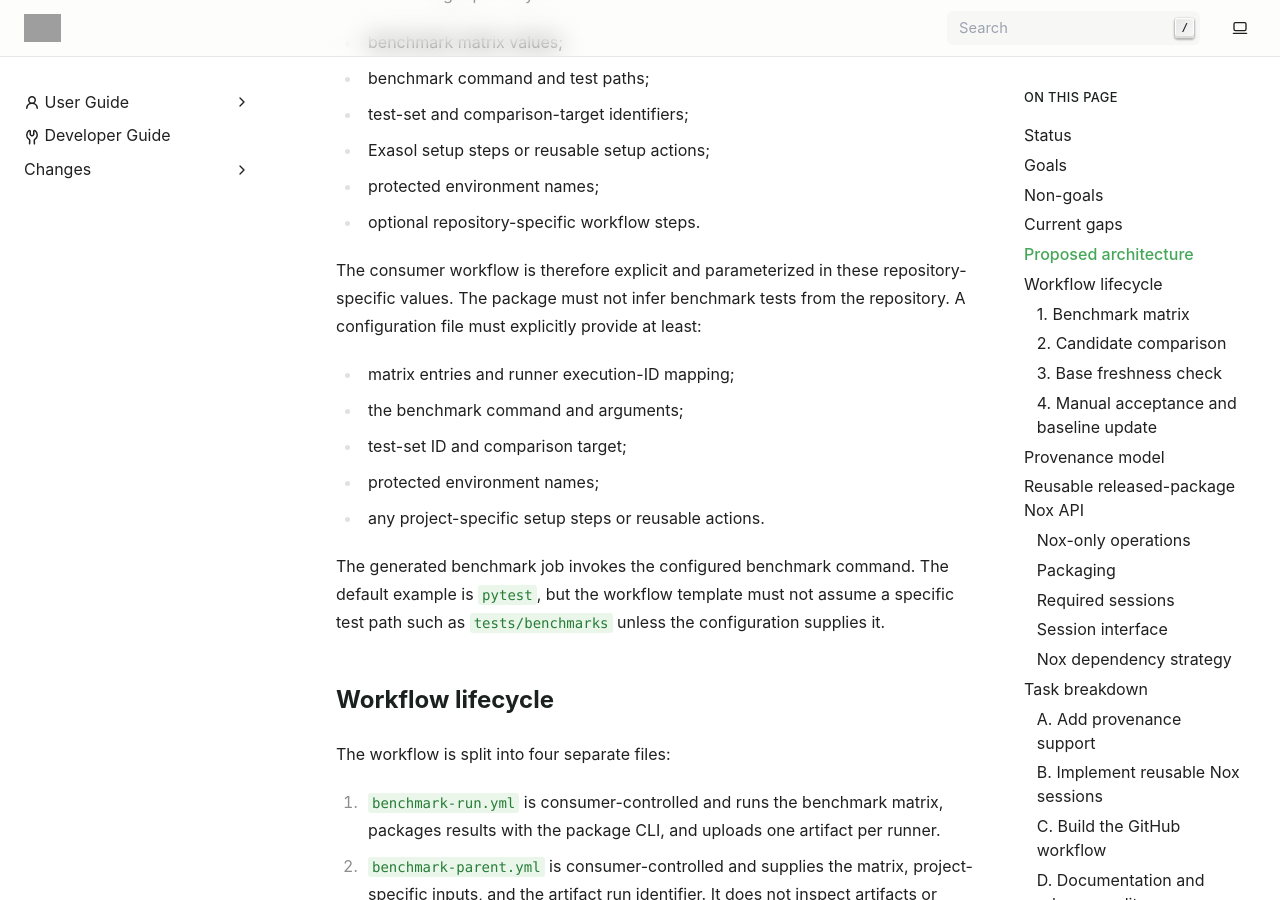
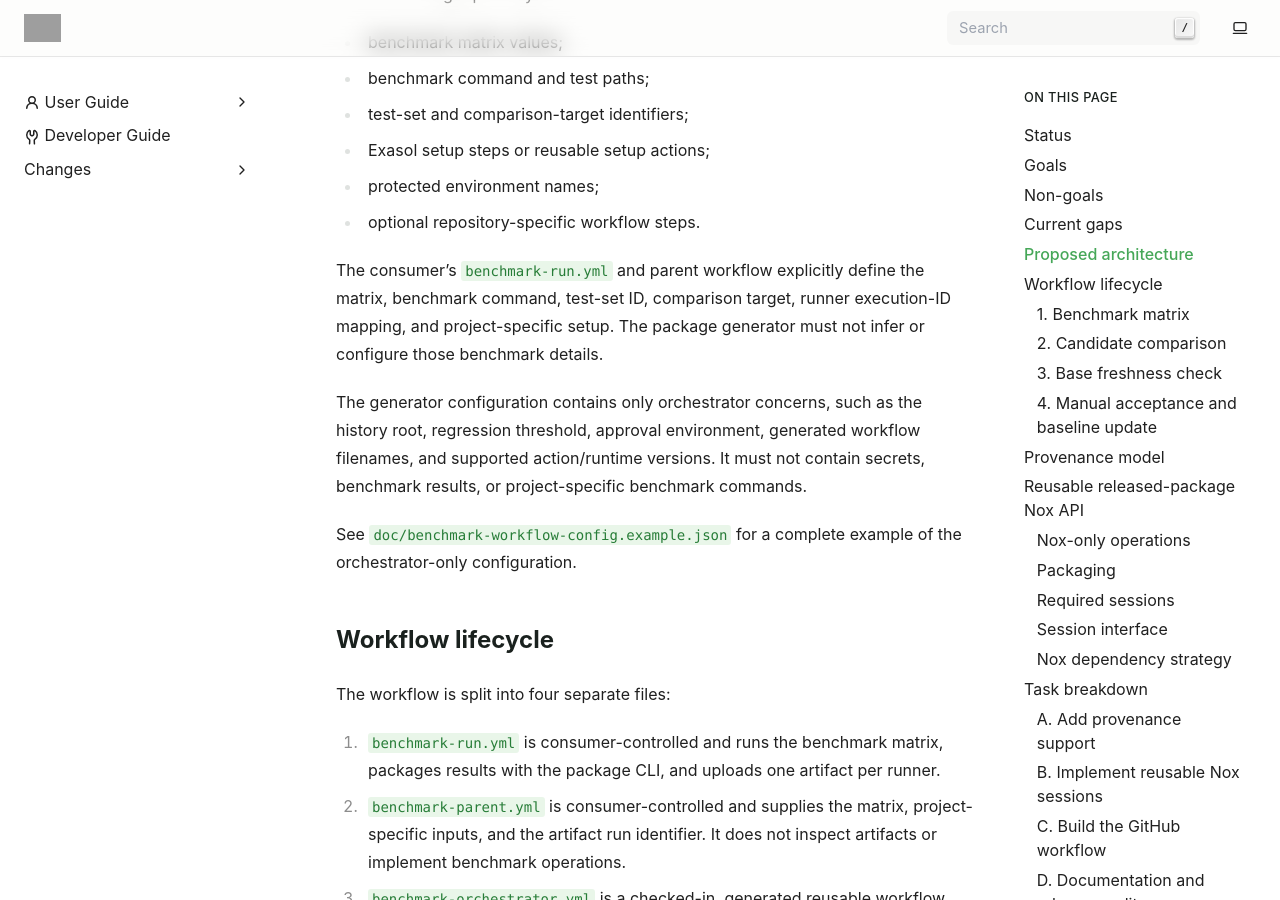
Before and after one commit to exasol/pytest-exasol-benchmark, a Sphinx documentation site: the page built from doc/benchmark-workflow-design.md, in a window 1280 px wide and 900 px high, scrolled down 2970 px. Built offline with Sphinx 7.4.7, drawn with Linux system fonts in a browser that asks for light colours; pages that are not in the unit, such as notebooks, are missing from menus; some of the changed text lies outside the part shown; grey boxes are pictures that could not be loaded.

Commit message:
docs: add orchestrator config example

````diff
--- a/doc/benchmark-workflow-design.md
+++ b/doc/benchmark-workflow-design.md
@@ -102,20 +102,18 @@
 - protected environment names;
 - optional repository-specific workflow steps.
 
-The consumer workflow is therefore explicit and parameterized in these
-repository-specific values. The package must not infer benchmark tests from the
-repository. A configuration file must explicitly provide at least:
+The consumer's `benchmark-run.yml` and parent workflow explicitly define the
+matrix, benchmark command, test-set ID, comparison target, runner execution-ID
+mapping, and project-specific setup. The package generator must not infer or
+configure those benchmark details.
 
-- matrix entries and runner execution-ID mapping;
-- the benchmark command and arguments;
-- test-set ID and comparison target;
-- protected environment names;
-- any project-specific setup steps or reusable actions.
+The generator configuration contains only orchestrator concerns, such as the
+history root, regression threshold, approval environment, generated workflow
+filenames, and supported action/runtime versions. It must not contain secrets,
+benchmark results, or project-specific benchmark commands.
 
-The generated benchmark job invokes the configured benchmark command. The
-default example is `pytest`, but the workflow template must not assume a
-specific test path such as `tests/benchmarks` unless the configuration supplies
-it.
+See `doc/benchmark-workflow-config.example.json` for a complete example of
+the orchestrator-only configuration.
 
 ## Workflow lifecycle
 
@@ -282,9 +280,11 @@
 The package provides `benchmark:generate-workflow` to generate the reusable
 orchestrator and its freshness-check workflow. It must:
 
-- accept an explicit configuration path and workflow output directory;
+- accept an explicit orchestrator configuration path and workflow output directory;
 - generate both `benchmark-orchestrator.yml` and
   `benchmark-workflow-check.yml`;
+- reject benchmark matrices, commands, test paths, identifiers, runner mappings,
+  and project-specific setup in the generator configuration;
 - validate identifiers, paths, environments, and action versions;
 - render deterministically and write atomically;
 - refuse to overwrite a modified output unless `--force` is supplied;
@@ -302,9 +302,15 @@
 from exasol.pytest_benchmark.nox import benchmark_sessions
 
 benchmark_sessions(
-    history_root="benchmark-history",
+    workflow_config="benchmark-workflow.json",
+    workflow_output_dir=".github/workflows",
 )
 ```
+
+`workflow_config` and `workflow_output_dir` configure workflow generation
+defaults only. They do not configure benchmark execution. The consumer's
+`benchmark-run.yml` and parent workflow own the matrix, benchmark command,
+test-set ID, comparison target, runner mapping, and project setup.
 
 The orchestrator generator is invoked explicitly:
 
@@ -324,17 +330,15 @@
 benchmark_sessions()
 ```
 
-The consumer repository’s `noxfile.py` remains small and owns only project
-configuration:
+The consumer repository’s `noxfile.py` remains small and owns only workflow
+generation defaults:
 
 ```python
 from exasol.pytest_benchmark.nox import benchmark_sessions
 
 benchmark_sessions(
-    pytest_command=("pytest", "tests/benchmarks"),
-    test_set_id="tpch-sf10",
-    comparison_target="onprem-standard",
-    history_root="benchmark-history",
+    workflow_config="benchmark-workflow.json",
+    workflow_output_dir=".github/workflows",
 )
 ```
 
````
Also changed, not shown: doc/benchmark-workflow-config.example.json (added, +19 -0 lines), doc/benchmark-workflow-issue-plan.md (+13 -2 lines).
